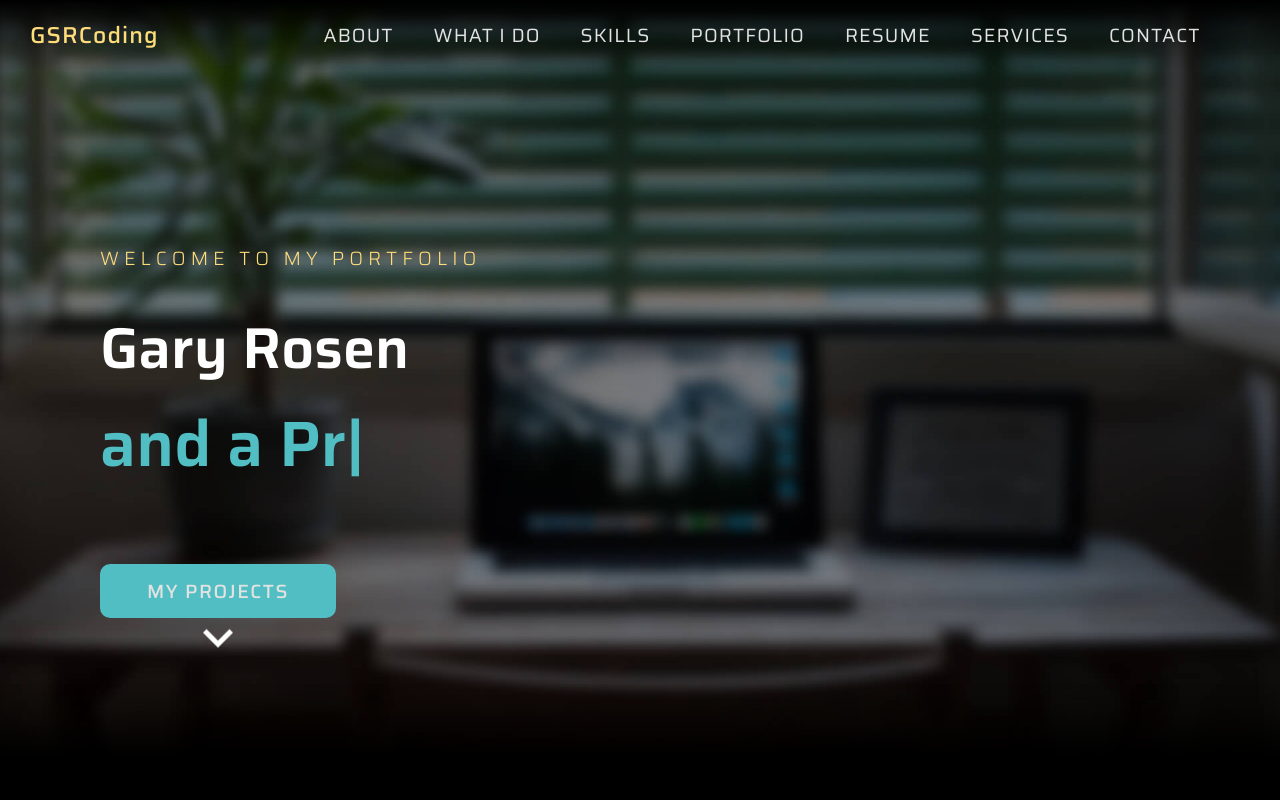
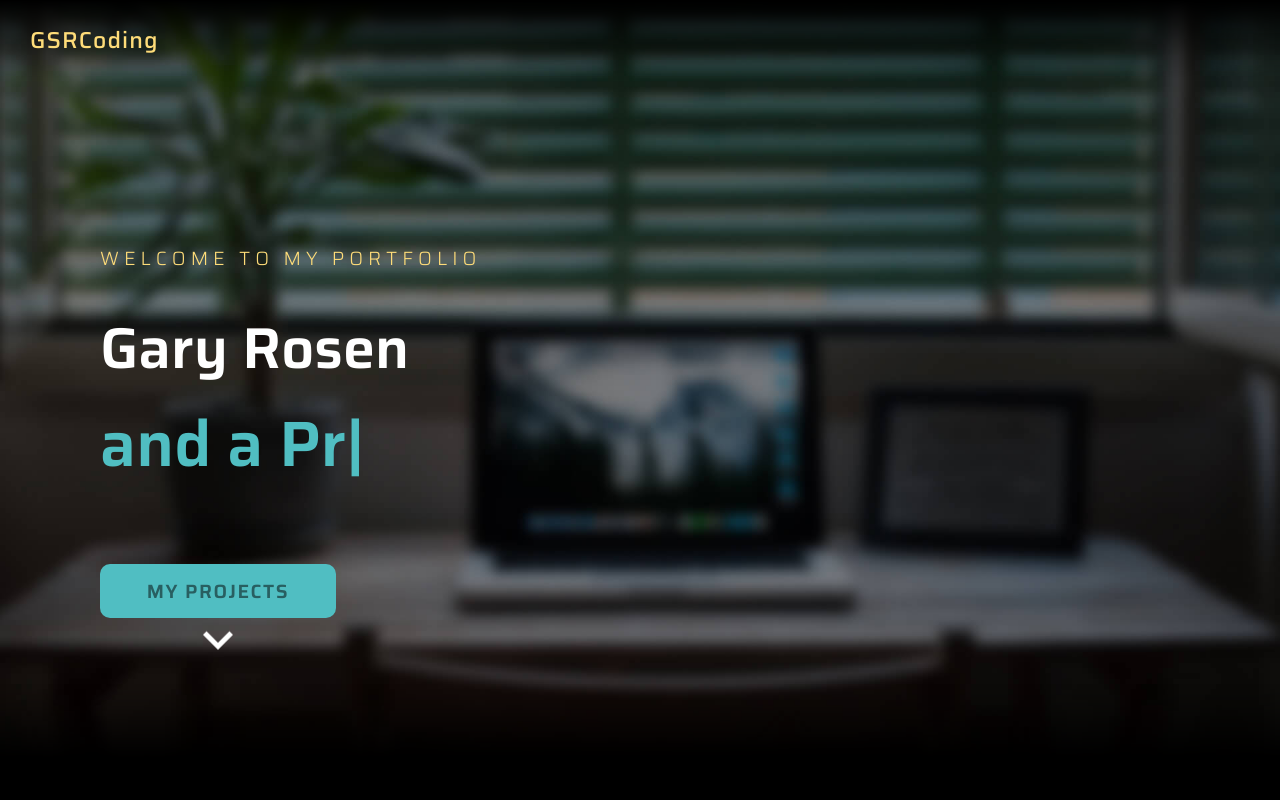
Before and after one commit to grosen-coding/grosen-portfolio, a React (Create React App) app: page / in a window 1280 px wide. Shown: the top 800 px of the page. Built offline with nearby package versions, Linux system fonts and the light colour scheme.

Commit message:
added animations to nav links

```diff
--- a/src/components/NavBar.jsx
+++ b/src/components/NavBar.jsx
@@ -26,7 +26,7 @@ function NavBar() {
         <HamburgerNav />
 
         <NavMenu>
-          <ul className="navbar-links">
+          <ul className="navbar-links link-1">
             <li className="nav-link">
               <a href="#about">About</a>
             </li>
@@ -58,7 +58,7 @@ function NavBar() {
 export default NavBar;
 
 const Nav = styled.nav`
-  height: 70px;
+  height: 80px;
   position: fixed;
   top: 0;
   right: 0;
@@ -86,7 +86,7 @@ const Nav = styled.nav`
 const NavWrapper = styled.div`
   width: var(--section-wrap-width);
   max-width: 100%;
-  height: 70px;
+  height: 100%;
   margin: 0 auto;
   display: flex;
   justify-content: space-between;
@@ -97,6 +97,10 @@ const NavWrapper = styled.div`
 const Logo = styled.div`
   width: 20%;
   font-size: 1.8rem;
+  animation: logoAnimate 2s forwards;
+  /* animation-delay: 5s; */
+  opacity: 0;
+  transform-origin: center;
 
   a {
     color: var(--color-yellow);
@@ -137,6 +141,39 @@ const NavMenu = styled.div`
       text-transform: uppercase;
       font-size: 1.5rem;
       padding: 0 20px;
+      opacity: 0;
+      /* animation: navLinks 2s forwards; */
+
+      &:first-child {
+        animation: navLinks 3s forwards;
+        animation-delay: 3.5s;
+      }
+
+      &:nth-child(2) {
+        animation: navLinks 3s forwards;
+        animation-delay: 2.2s;
+      }
+
+      &:nth-child(3) {
+        animation: navLinks 3s forwards;
+        animation-delay: 4s;
+      }
+      &:nth-child(4) {
+        animation: navLinks 2s forwards;
+        animation-delay: 2.6s;
+      }
+      &:nth-child(5) {
+        animation: navLinks 2s forwards;
+        animation-delay: 2.8s;
+      }
+      &:nth-child(6) {
+        animation: navLinks 2s forwards;
+        animation-delay: 4.2s;
+      }
+      &:nth-child(7) {
+        animation: navLinks 2s forwards;
+        animation-delay: 3.3s;
+      }
 
       @media ${device.laptop} {
         font-size: 1.3rem;
--- a/src/index.css
+++ b/src/index.css
@@ -79,13 +79,13 @@ p {
 /* Animations */
 @keyframes bounceDown {
   0%, 20%, 50%, 80%, 100% {
-    transform: translate(-50%, 0);
+    transform: translate(-50%, 2px);
   }
   40% {
-    transform: translate(-50%, 5px);
+    transform: translate(-50%, 8px);
   }
   60% {
-    transform: translate(-50%, 3px);
+    transform: translate(-50%, 10px);
   }
 }
 @keyframes arrowOpacity {
@@ -96,3 +96,30 @@ p {
     opacity: 1;
   }
 }
+@keyframes navLinks {
+  0% {
+    transform: rotateX(0) rotateY(0) translateY(-200px);
+    opacity: 0;
+  }
+  90% {
+    transform: rotateX(720deg) rotateY(720deg) translateY(70px);
+  }
+  90%, 100% {
+    transform: rotateX(-360deg) rotateY(-360deg) translateY(0);
+    opacity: 1;
+  }
+}
+@keyframes logoAnimate {
+  0% {
+    transform: scale(0) translate(-250px, -250px);
+    opacity: 0;
+  }
+  50% {
+    transform: scale(1.8) translate(50px, 50px);
+    opacity: 0.5;
+  }
+  100% {
+    transform: scale(1) translate(0, 0);
+    opacity: 1;
+  }
+}
--- a/src/sass/base/_animations.scss
+++ b/src/sass/base/_animations.scss
@@ -8,17 +8,17 @@
     50%,
     80%,
     100% {
-        transform: translate(-50%, 0);
+        transform: translate(-50%, 2px);
 
     }
 
     40% {
-        transform: translate(-50%,5px);
+        transform: translate(-50%, 8px);
 
     }
 
     60% {
-        transform: translate(-50%,3px);
+        transform: translate(-50%, 10px);
 
     }
 
@@ -33,3 +33,44 @@
         opacity: 1;
     }
 }
+
+// NAVBAR Links
+
+@keyframes navLinks {
+    0% {
+        transform: rotateX(0) rotateY(0) translateY(-200px);
+        opacity: 0;
+
+    }
+
+    90%{
+            transform: rotateX(720deg) rotateY(720deg) translateY(70px);
+
+    }
+
+
+    90%, 100% {
+        transform: rotateX(-360deg) rotateY(-360deg) translateY(0);
+        opacity: 1;
+
+    }
+
+}
+
+@keyframes logoAnimate {
+    0% {
+        transform: scale(0) translate(-250px, -250px);
+
+        opacity: 0;
+    }
+    50% {
+        transform: scale(1.8) translate(50px, 50px);
+
+        opacity: 0.5;
+    }
+    100% {
+        transform: scale(1) translate(0, 0);
+
+        opacity: 1;
+    }
+}
--- a/src/sections/Contact.jsx
+++ b/src/sections/Contact.jsx
@@ -230,7 +230,7 @@ const SubmitButton = styled.button`
   border: none;
   margin: 0 auto;
   margin-top: 15px;
-  color: #e2e2e2;
+  color: rgba(0, 0, 0, 0.5);
 
   &:hover {
     background-color: #e2e2e2;
--- a/src/sections/Hero.jsx
+++ b/src/sections/Hero.jsx
@@ -181,11 +181,12 @@ const Button = styled.button`
 
   a {
     text-transform: uppercase;
-    font-weight: 500;
+    font-weight: 600;
     font-size: 1.5rem;
     font-family: var(--font-title);
     letter-spacing: 1.5px;
     transition: 0.3s;
+    color: rgba(0, 0, 0, 0.5);
   }
 `;
 
--- a/src/sections/Portfolio.jsx
+++ b/src/sections/Portfolio.jsx
@@ -432,6 +432,7 @@ const ProjectLinkBtn = styled.div`
   opacity: 0;
   transform: scale(0);
   transition: 0.3s;
+  color: rgba(0, 0, 0, 0.5);
 
   @media ${device.mobileL} {
     width: 150px;
```
